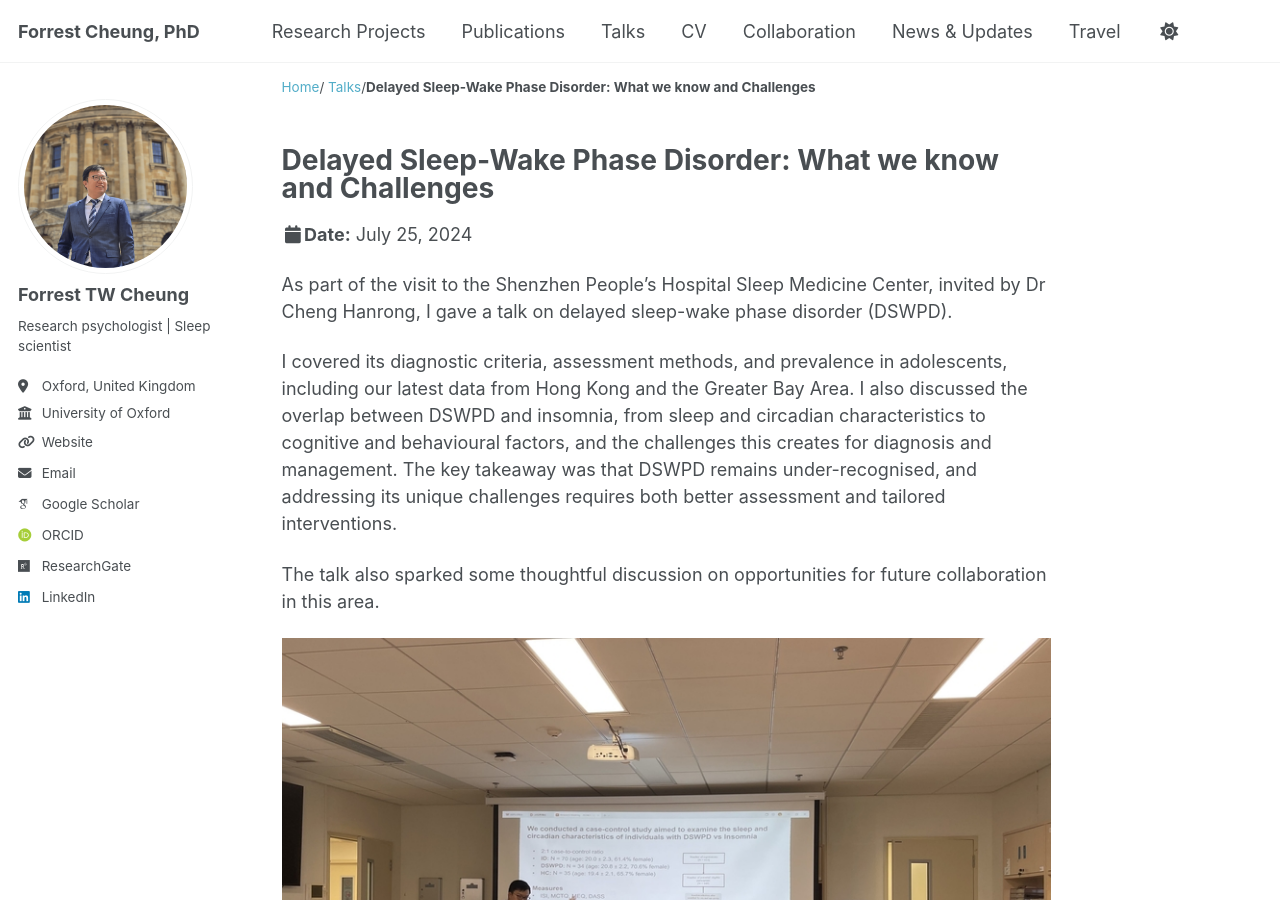
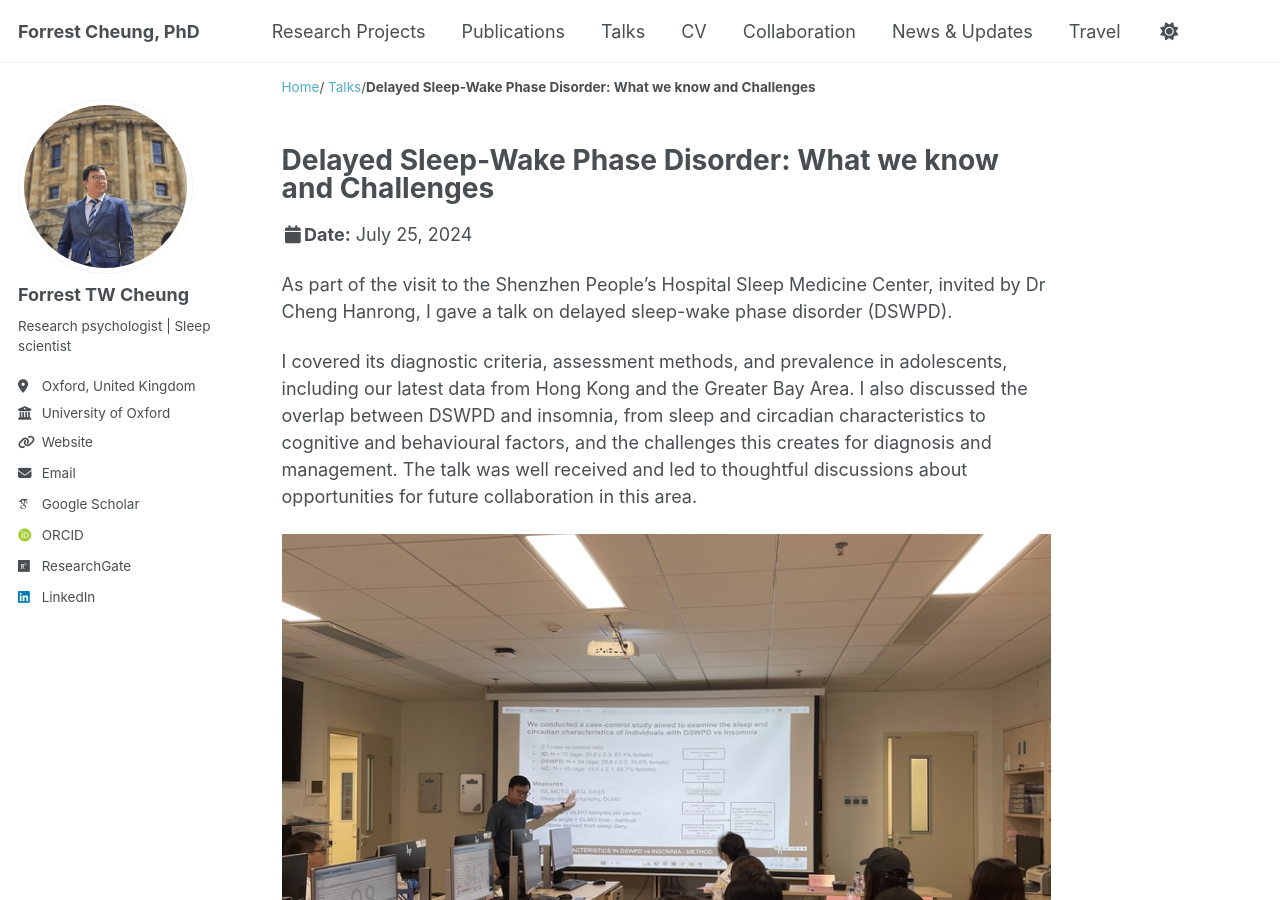
Before and after one commit to forrestcheungtw/forrestcheungtw.github.io, a Jekyll site: the page built from _talks/2024-07-25-talk.md, in a window 1280 px wide and 900 px high. Built offline with Jekyll 4.4.1, drawn with Linux system fonts in a browser that asks for light colours; some web fonts are replaced.

Commit message:
Update 2024-07-25-talk.md

```diff
--- a/_talks/2024-07-25-talk.md
+++ b/_talks/2024-07-25-talk.md
@@ -8,8 +8,6 @@ location: "Shenzhen, China"
 ---
 As part of the visit to the Shenzhen People’s Hospital Sleep Medicine Center, invited by Dr Cheng Hanrong, I gave a talk on delayed sleep-wake phase disorder (DSWPD).
 
-I covered its diagnostic criteria, assessment methods, and prevalence in adolescents, including our latest data from Hong Kong and the Greater Bay Area. I also discussed the overlap between DSWPD and insomnia, from sleep and circadian characteristics to cognitive and behavioural factors, and the challenges this creates for diagnosis and management. The key takeaway was that DSWPD remains under-recognised, and addressing its unique challenges requires both better assessment and tailored interventions.
-
-The talk also sparked some thoughtful discussion on opportunities for future collaboration in this area.
+I covered its diagnostic criteria, assessment methods, and prevalence in adolescents, including our latest data from Hong Kong and the Greater Bay Area. I also discussed the overlap between DSWPD and insomnia, from sleep and circadian characteristics to cognitive and behavioural factors, and the challenges this creates for diagnosis and management. The talk was well received and led to thoughtful discussions about opportunities for future collaboration in this area.
 
 ![](/images/talks/Talk_20240725.jpg)
```
